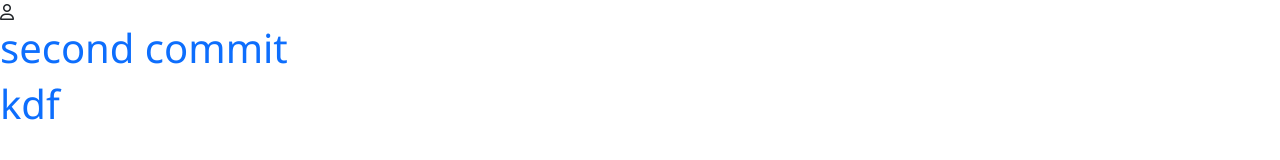
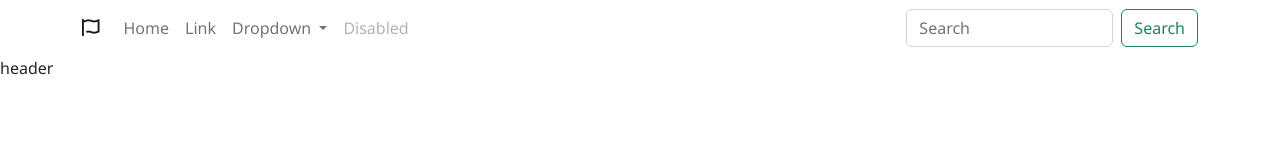
Before and after one commit to arslande/fe_bootcamp, a plain HTML site: page index.html in a window 1280 px wide. Drawn offline with nearby package versions, Linux system fonts and the light colour scheme.

Commit message:
navbar added

```diff
--- a/index.html
+++ b/index.html
@@ -34,16 +34,90 @@
     <!-- for external Css -->
     <link rel="stylesheet" href="style.css" />
   </head>
-  <body>
+  <body data-bs-spy="scroll" data-bs-target="#navbar_id">
     <!-- start codes -->
 
-    <header></header>
-    <main>
-      <i class="fa-regular fa-user"></i>
-      <h1 class="text-primary">second commit</h1>
-      <h1 class="text-primary">kdf</h1>
-    </main>
-    <footer></footer>
+    <!-- start nav codes -->
+
+    <nav>
+      <nav id="navbar_id" class="navbar navbar-expand-lg bg-body-tertiary">
+        <div class="container">
+          <!-- container-fluid de yapabiliriz.-->
+          <a class="navbar-brand" href="#"
+            ><i class="fa-regular fa-font-awesome"></i
+          ></a>
+          <button
+            class="navbar-toggler"
+            type="button"
+            data-bs-toggle="collapse"
+            data-bs-target="#navbarSupportedContent"
+            aria-controls="navbarSupportedContent"
+            aria-expanded="false"
+            aria-label="Toggle navigation"
+          >
+            <span class="navbar-toggler-icon"></span>
+          </button>
+          <div class="collapse navbar-collapse" id="navbarSupportedContent">
+            <ul class="navbar-nav me-auto mb-2 mb-lg-0">
+              <li class="nav-item">
+                <a class="nav-link active" aria-current="page" href="index.html"
+                  >Home</a
+                >
+              </li>
+              <li class="nav-item">
+                <a class="nav-link" href="#">Link</a>
+              </li>
+              <li class="nav-item dropdown">
+                <a
+                  class="nav-link dropdown-toggle"
+                  href="#"
+                  role="button"
+                  data-bs-toggle="dropdown"
+                  aria-expanded="false"
+                >
+                  Dropdown
+                </a>
+                <ul class="dropdown-menu">
+                  <li><a class="dropdown-item" href="#">Action</a></li>
+                  <li><a class="dropdown-item" href="#">Another action</a></li>
+                  <li><hr class="dropdown-divider" /></li>
+                  <li>
+                    <a class="dropdown-item" href="#">Something else here</a>
+                  </li>
+                </ul>
+              </li>
+              <li class="nav-item">
+                <a class="nav-link disabled">Disabled</a>
+              </li>
+            </ul>
+            <form class="d-flex" role="search">
+              <input
+                class="form-control me-2"
+                type="search"
+                placeholder="Search"
+                aria-label="Search"
+              />
+              <button class="btn btn-outline-success" type="submit">
+                Search
+              </button>
+            </form>
+          </div>
+        </div>
+      </nav>
+    </nav>
+    <!-- end nav codes -->
+
+    <!-- start header codes -->
+    <header id="header_id">header</header>
+    <!-- end header codes -->
+
+    <!-- start main codes -->
+    <main id="main_id"></main>
+    <!-- end main codes -->
+
+    <!-- start footer codes -->
+    <footer id="footer_id"></footer>
+    <!-- end footer codes -->
 
     <!-- end codes -->
 
```
